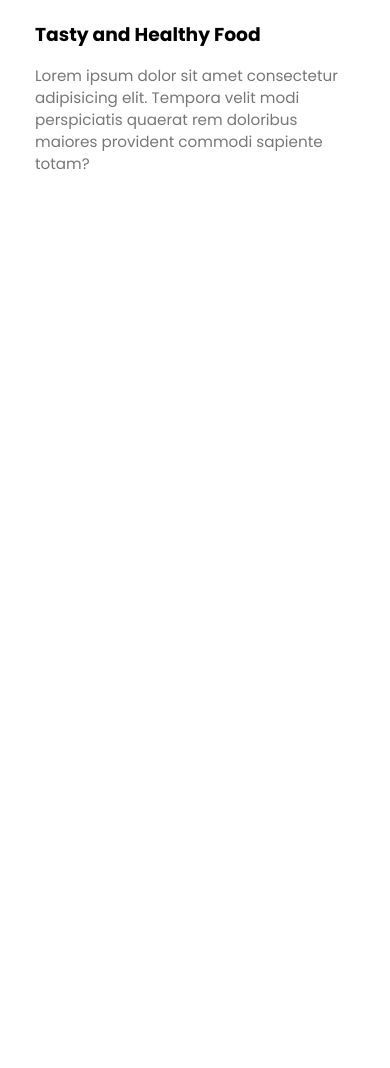
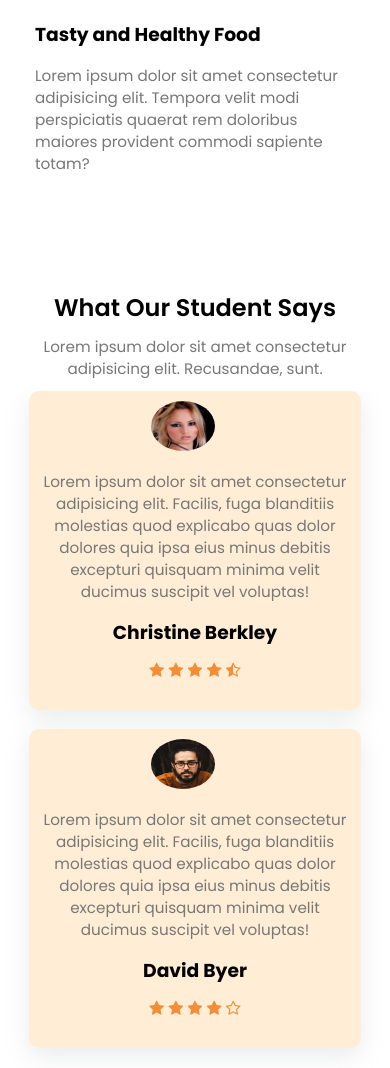
Before and after one commit to Hooseinsalari/full-responsive-website, a plain HTML site: page index.html in a window 390 px wide. Shown: the part 4921-5989 px from the top of the page. Before the commit the page ends 5111 px from the top, so only its background shows below. Drawn offline with Linux system fonts and the light colour scheme.

Commit message:
create testimonials section

```diff
--- a/index.html
+++ b/index.html
@@ -148,6 +148,51 @@
       </div>
     </section>
 
+    <!-- ----testimonials---- -->
+    <section class="testimonials">
+      <h1>What Our Student Says</h1>
+      <p>
+        Lorem ipsum dolor sit amet consectetur adipisicing elit. Recusandae,
+        sunt.
+      </p>
+      <div class="testimonials-section">
+        <div class="testimonials-item">
+          <img src="./image/user1.jpg" alt="" />
+          <div>
+            <p>
+              Lorem ipsum dolor sit amet consectetur adipisicing elit. Facilis,
+              fuga blanditiis molestias quod explicabo quas dolor dolores quia
+              ipsa eius minus debitis excepturi quisquam minima velit ducimus
+              suscipit vel voluptas!
+            </p>
+            <h3>Christine Berkley</h3>
+            <i class="fa fa-star"></i>
+            <i class="fa fa-star"></i>
+            <i class="fa fa-star"></i>
+            <i class="fa fa-star"></i>
+            <i class="fa fa-star-half-o"></i>
+          </div>
+        </div>
+        <div class="testimonials-item">
+          <img src="./image/user2.jpg" alt="" />
+          <div>
+            <p>
+              Lorem ipsum dolor sit amet consectetur adipisicing elit. Facilis,
+              fuga blanditiis molestias quod explicabo quas dolor dolores quia
+              ipsa eius minus debitis excepturi quisquam minima velit ducimus
+              suscipit vel voluptas!
+            </p>
+            <h3>David Byer</h3>
+            <i class="fa fa-star"></i>
+            <i class="fa fa-star"></i>
+            <i class="fa fa-star"></i>
+            <i class="fa fa-star"></i>
+            <i class="fa fa-star-o"></i>
+          </div>
+        </div>
+      </div>
+    </section>
+
     <script src="./script.js"></script>
   </body>
 </html>
--- a/style.css
+++ b/style.css
@@ -279,6 +279,66 @@ nav .fa {
     padding: 0;
 }
 
+/** testimonials */
+
+.testimonials {
+    padding: 100px 50px 0;
+    text-align: center;
+}
+
+.testimonials h1 {
+    font-size: 3.75;
+    font-weight: 600;
+}
+
+.testimonials p {
+    font-size: 0.95rem;
+    color: #777;
+    padding: 11px;
+    font-weight: 400;
+    line-height: 22px;
+}
+
+.testimonials-section {
+    display: flex;
+    justify-content: space-between;
+    align-items: center;
+}
+
+.testimonials-item {
+    border-radius: 10px;
+    text-align: left;
+    margin-bottom: 5%;
+    margin-left: 10px;
+    margin-right: 10px;
+    padding: 20px;
+    background-color: #ffedd5;
+    display: flex;
+    width: 45%;
+    box-shadow: rgba(149, 157, 165, 0.2) 0px 8px 24px;
+}
+
+.testimonials-item img {
+    height: 55px;
+    width: 14rem;
+    border-radius: 50%;
+    margin-left: 5px;
+    margin-right: 30px;
+}
+
+.testimonials-item h3 {
+    margin-top: 15px;
+    text-align: left;
+}
+
+.testimonials-item p {
+    padding: 0;
+}
+
+.testimonials-item .fa {
+    color: #f48e36;
+    margin: 15px 0;
+}
 
 /* ? responsive */
 @media (max-width: 770px) {
@@ -331,7 +391,32 @@ nav .fa {
         width: 18rem;
     }
 
-    .campus, .facility {
+    .campus, .facility, .testimonials {
         padding: 100px 0 0;
     }
+
+    .testimonials-section {
+        flex-direction: column;
+    }
+
+    .testimonials-item {
+        width: 80%;
+        flex-direction: column;
+        text-align: center;
+        align-items: center;
+        gap: 20px;
+        padding: 10px;
+    }
+
+    .testimonials-item img {
+        height: 50px;
+        width: 4rem;
+        border-radius: 50%;
+        margin-left: 5px;
+        margin-right: 30px;
+    }
+
+    .testimonials-item h3 {
+        text-align: center;
+    }
 }
```
